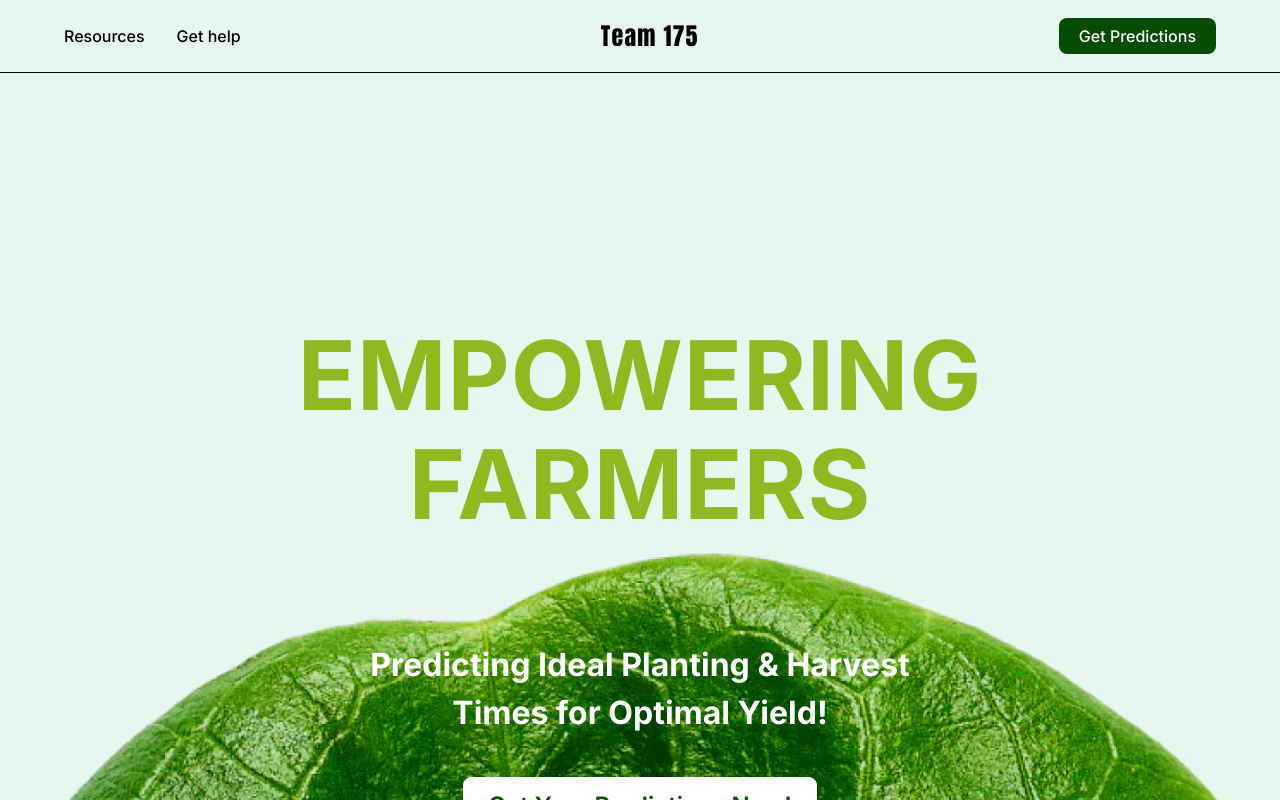
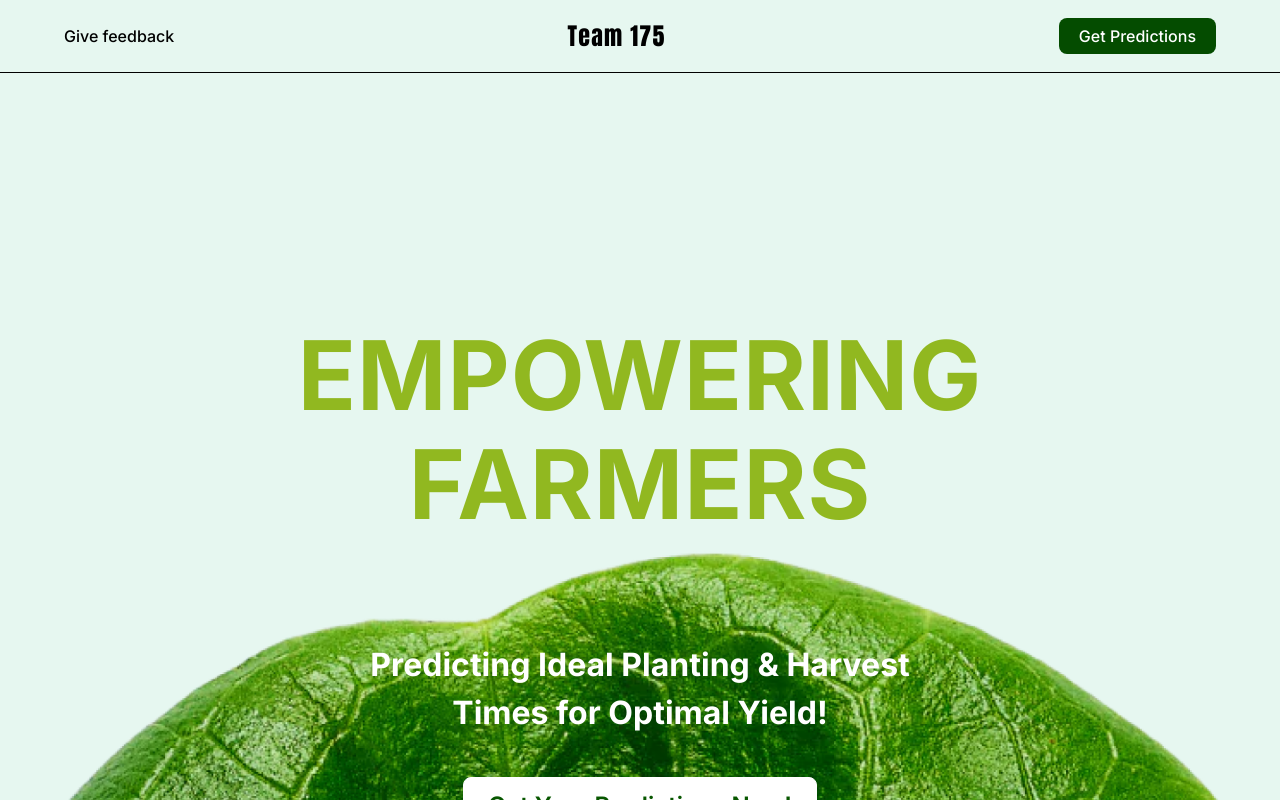
Before and after one commit to klusterthon-group-175/precision-farming-frontend, a React (Vite) app: page / in a window 1280 px wide. Shown: the top 800 px of the page. Built offline with nearby package versions, Linux system fonts and the light colour scheme.

Commit message:
made changes to the header

```diff
--- a/package.json
+++ b/package.json
@@ -10,6 +10,7 @@
     "preview": "vite preview"
   },
   "dependencies": {
+    "prop-types": "^15.8.1",
     "react": "^18.2.0",
     "react-dom": "^18.2.0",
     "react-icons": "^4.12.0",
--- a/src/App.jsx
+++ b/src/App.jsx
@@ -1,12 +1,14 @@
-import { Route, Routes } from 'react-router-dom';
+import { Route, Routes, useLocation } from 'react-router-dom';
 import Header from './components/Header/Header';
 import Home from './components/Main/Home';
 import Signup from './components/Main/Signup';
 
 function App() {
+    const location = useLocation();
+
     return (
-        <div className='font-inter'>
-            <Header />
+        <div className='font-inter bg-green-80_'>
+            <Header path={location.pathname} />
             <main>
                 <Routes>
                     <Route path='/' element={<Home />} />
--- a/src/components/Header/Header.jsx
+++ b/src/components/Header/Header.jsx
@@ -1,14 +1,21 @@
-// import React from 'react';
 import { Link } from 'react-router-dom';
 import { useState } from 'react';
 import { HiMenuAlt2 } from 'react-icons/hi';
 import { BsXCircle } from 'react-icons/bs';
+import { PropTypes } from 'prop-types';
 
-const Header = () => {
+const Header = ({ path }) => {
     const [isMenuOpen, setIsMenuOpen] = useState(false);
+    let bg;
+    if (path === '/') {
+        bg = 'bg-green-80';
+    } else {
+        bg = 'bg-white';
+    }
 
     return (
-        <header className='bg-green-80 border-b border-dark-900 text-dark-900 font-medium'>
+        <header
+            className={`border-b ${bg} border-dark-900 text-dark-900 font-medium`}>
             <div className='container sm:px-16 px-10 mx-auto py-5'>
                 <nav>
                     <ul className='flex justify-between items-center'>
@@ -17,14 +24,7 @@ const Header = () => {
                                 <Link
                                     className='hover:text-green-550 active:text-green-550 focus:text-green-550 duration-500'
                                     to='#'>
-                                    Resources
-                                </Link>
-                            </li>
-                            <li className='ml-8'>
-                                <Link
-                                    className='hover:text-green-550 active:text-green-550 focus:text-green-550 duration-500'
-                                    to='#'>
-                                    Get help
+                                    Give feedback
                                 </Link>
                             </li>
                         </div>
@@ -65,15 +65,7 @@ const Header = () => {
                                     onClick={() => setIsMenuOpen(false)}
                                     className='hover:text-green-550 active:text-green-550 focus:text-green-550 duration-500'
                                     to='#'>
-                                    Resources
-                                </Link>
-                            </li>
-                            <li className='mb-5'>
-                                <Link
-                                    onClick={() => setIsMenuOpen(false)}
-                                    className='hover:text-green-550 active:text-green-550 focus:text-green-550 duration-500'
-                                    to='#'>
-                                    Get help
+                                    Give feedback
                                 </Link>
                             </li>
                             <Link
@@ -89,4 +81,8 @@ const Header = () => {
     );
 };
 
+Header.propTypes = {
+    path: PropTypes.string,
+};
+
 export default Header;
```
Also changed, not shown: 1 other file (tests, documents, lock files or other folders).
